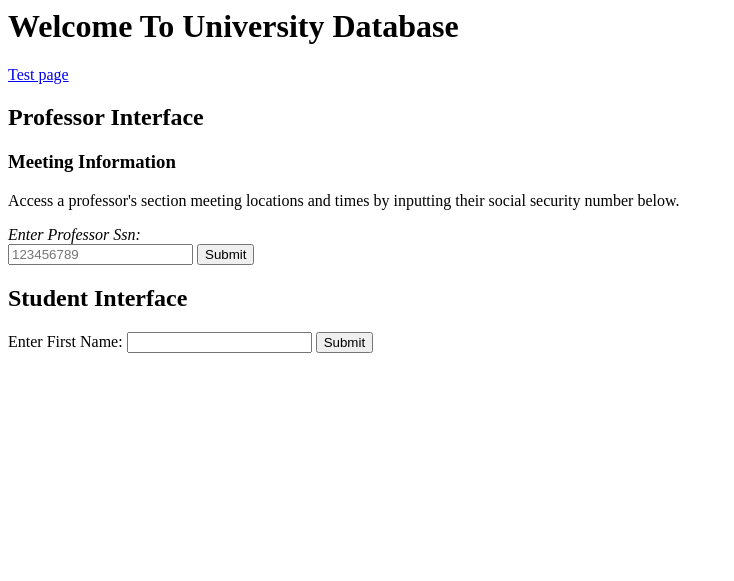
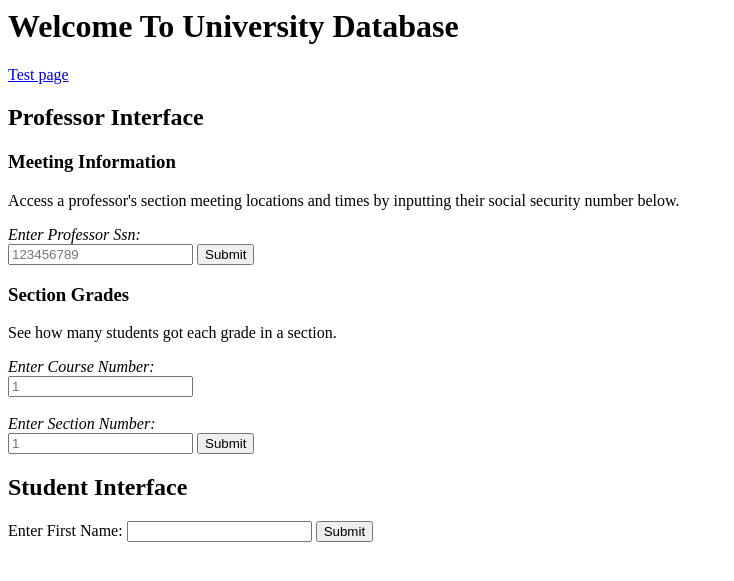
Before and after one commit to rhellwege/CPSC332-Term-Project, a PHP site: page / in a window 1280 px wide. Shown: the top 581 px of the page, without its empty margins (0-734 px from the left). Run offline with PHP 8.4, Linux system fonts and the light colour scheme; data that the repository does not hold is empty.

Commit message:
add course grades interface

```diff
--- a/homepage/index.php
+++ b/homepage/index.php
@@ -71,6 +71,41 @@ if ($mysqli->connect_errno) {
                 printf("<p>SQL ERROR: %s</p>", $e->getMessage());
             }
         } ?>
+        <h3>Section Grades</h3>
+        <p>
+            See how many students got each grade in a section.
+        </p>
+        <!-- display results on the same page, so redirect here -->
+        <form method=POST>
+            <em>Enter Course Number: </em><br><input type = "text" name="course_number" placeholder="1"></input><br><br>
+            <em>Enter Section Number: </em><br><input type = "text" name="section_number" placeholder="1"></input>
+                <input type="submit">
+        </form>
+        <?php if (
+            isset($_POST["course_number"]) &&
+            isset($_POST["section_number"])
+        ) {
+            $course_number = $_POST["course_number"];
+            $section_number = $_POST["section_number"];
+            $sql_query = "
+                SELECT Grade, COUNT(*) AS 'Student Count'
+                FROM Student_Section_Enrollment AS E
+                WHERE
+                E.CourseNumber = '$course_number'
+                AND E.SectionNumber = '$section_number'
+                GROUP BY Grade;
+            ";
+            try {
+                $grades_resp = $mysqli->query($sql_query);
+                echo format_sql_result($grades_resp);
+                $grades_resp->close();
+                echo "<br><form style='display: inline' method=GET>
+                        <button>Reset</button>
+                      </form>";
+            } catch (Exception $e) {
+                printf("<p>SQL ERROR: %s</p>", $e->getMessage());
+            }
+        } ?>
     </div>
     <div>
         <h2>Student Interface</h2>
--- a/sql/insert.sql
+++ b/sql/insert.sql
@@ -91,7 +91,7 @@ VALUES
     (6, 2, 'T'),
     (6, 2, 'Th');
 
-INSERT INTO Student (Major_DepartmentNumber, FirstName, LastName, StreetAdress, City, State, ZipCode, Sex, PhoneArea, PhoneSeven)
+INSERT INTO Student (Major_DepartmentNumber, FirstName, LastName, StreetAddress, City, State, ZipCode, Sex, PhoneArea, PhoneSeven)
 VALUES
     (1, 'Mohammad', 'Miranda', '1675 Commodo Road', 'Zamboanga City', 'CA', '90210', 'M', '152', '8621042'),
     (1, 'Beatrice', 'Elliott', '2470 Ad Road', 'Sevsk', 'TX', '98101', 'F', '941', '3163508'),
```
Also changed, not shown: sql/schema.sql (+21 -21 lines).
